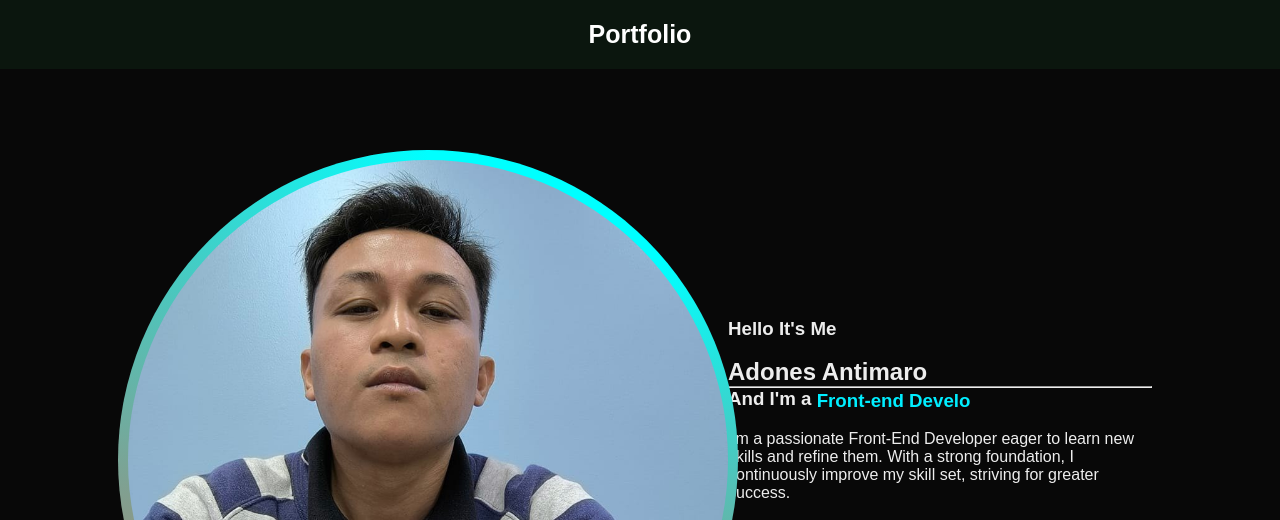
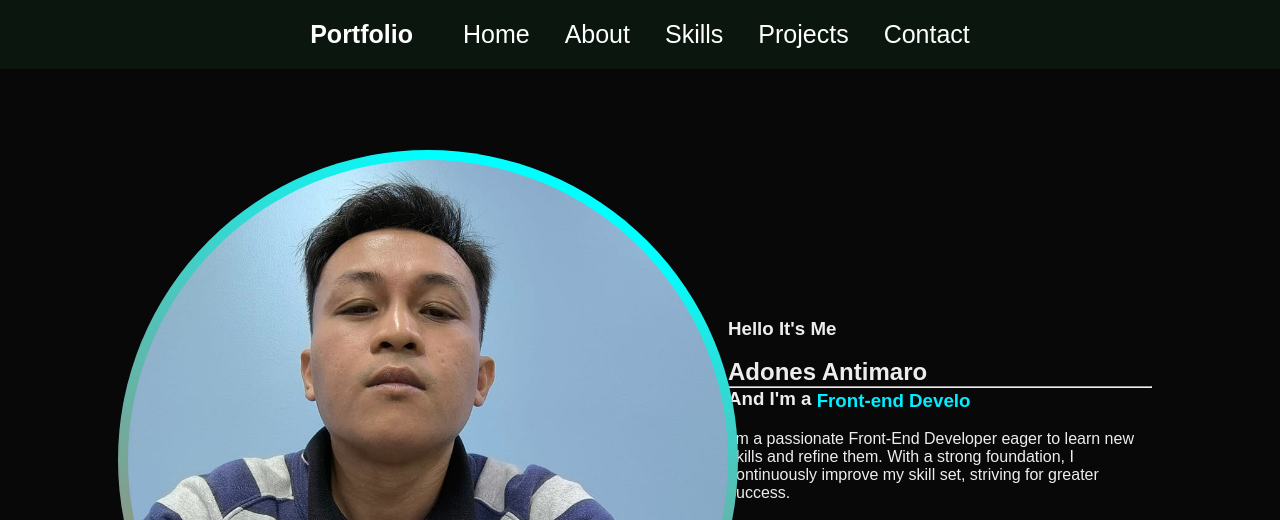
Before and after one commit to Wakknnet/Portfolio, a plain HTML site: page index.html in a window 1280 px wide. Shown: the top 520 px of the page. Drawn offline with nearby package versions, Linux system fonts and the light colour scheme.

Commit message:
Update index.html

```diff
--- a/index.html
+++ b/index.html
@@ -14,6 +14,13 @@
             <div class="menu-toggle" id="menu-toggle">&#9776;</div>
 
             <nav class="sidebar" id="sidebar">
+                <a href="#home">Home</a>
+                <a href="#about">About</a>
+                <a href="#skill">Skills</a>
+                <a href="#skill">Projects</a>
+                <a href="#contact">Contact</a>
+            </nav>
+            <nav class="navbar" id="navbar">
                 <a href="#home">Home</a>
                 <a href="#about">About</a>
                 <a href="#skill">Skills</a>
```
